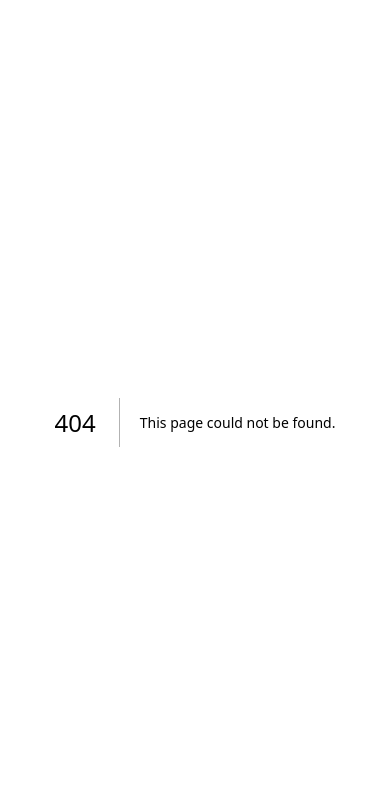
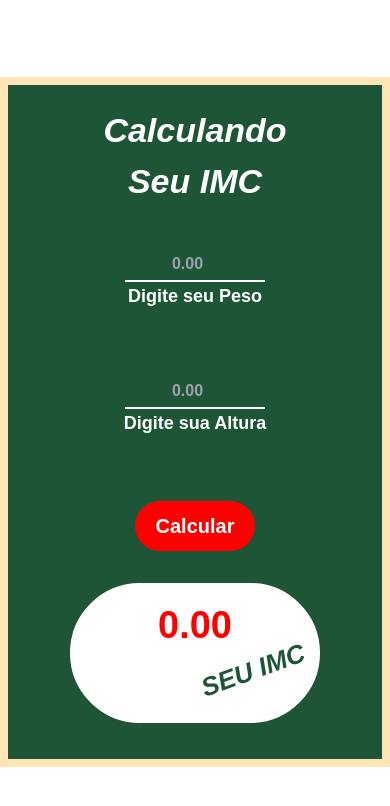
Before and after one commit to Alvaro-Resende/Calculadora, a Next.js app: page /responsividade in a window 390 px wide. Before the commit this address had no page. Shown: the top 806 px of the page. Built offline with nearby package versions, Linux system fonts and the light colour scheme.

Commit message:
Adicionando Exercício IMC com Responsividade

```diff
--- /dev/null
+++ b/app/responsividade/page.js
@@ -0,0 +1,47 @@
+"use client";
+
+import React from 'react'
+import { useState } from "react";
+
+
+export default function Home() {
+
+const [peso, setpeso] = useState("");
+const [altura, setaltura] = useState ("");
+const [imc, setimc] = useState ("0.00");
+
+function calcular () {setimc((peso / (altura*altura)).toFixed(2))}
+
+  return (
+    <div className='flex justify-center items-center min-h-screen'>
+        <div className='w-full max-w-[800px] p-5 border-8 border-[#FDE5B6] flex flex-col justify-center items-center bg-[#1E5537]'>
+
+            <h1 className='text-white font-semibold text-[34px] italic text-center'> Calculando <br></br> Seu IMC </h1>
+
+            <div className='flex flex-col sm:flex-row gap-16 justify-center items-center mt-10'>
+
+                <div className='flex flex-col items-center'>
+                    <input type='number' placeholder='0.00' className=" w-full max-w-[140px] h-[35px] border-b-2 border-white bg-transparent text-white font-semibold focus:outline-none text-center" value={peso} onChange={(e) => setpeso(parseFloat(e.target.value) || 0)}/>
+                    <h2 className="text-white font-semibold text-lg">Digite seu Peso</h2>
+                </div>
+
+                <div className='flex flex-col items-center'>
+                    <input type='number'placeholder='0.00' className=" w-full max-w-[140px] h-[35px] border-b-2 border-white bg-transparent text-white font-semibold focus:outline-none text-center" value={altura} onChange={(e) => setaltura(parseFloat(e.target.value) || 0)}/>
+                    <h2 className="text-white font-semibold text-lg">Digite sua Altura</h2>
+                </div>
+
+                <button className='w-[120px] h-[50px] rounded-full  bg-[#FF0000] text-white text-center font-semibold text-[20px] transform transition hover:scale-110' onClick={calcular}>Calcular </button>
+            </div>
+
+            <div className='w-[250px] h-[140px] bg-white border-white border-4 rounded-full mt-8 mb-4 flex items-center justify-center'>
+                <div className='flex flex-col items-center'>
+                    <input className="pointer-events-none max-w-[130px] h-[35px] bg-transparent text-[#FF0000] text-[38px] font-semibold focus:outline-none text-center" value={imc}/>
+                    <div className='flex w-[240px] justify-end p-2'>
+                        <h2 className="text-[#1E5537] font-bold text-[26px] text-end italic transform rotate-[-20deg] ">SEU IMC</h2>
+                    </div>
+                </div>
+            </div>
+        </div>
+    </div>
+  )
+}
```
